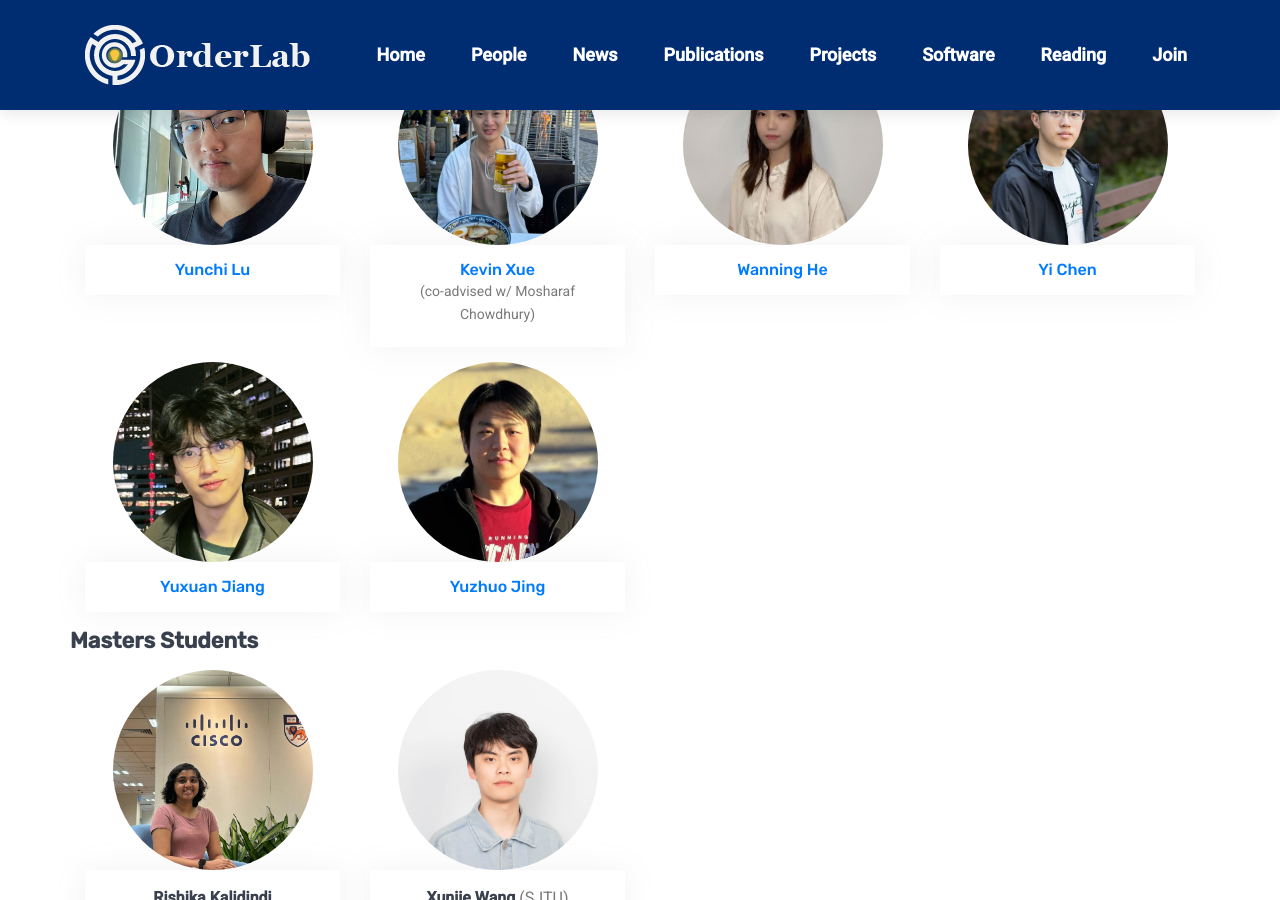
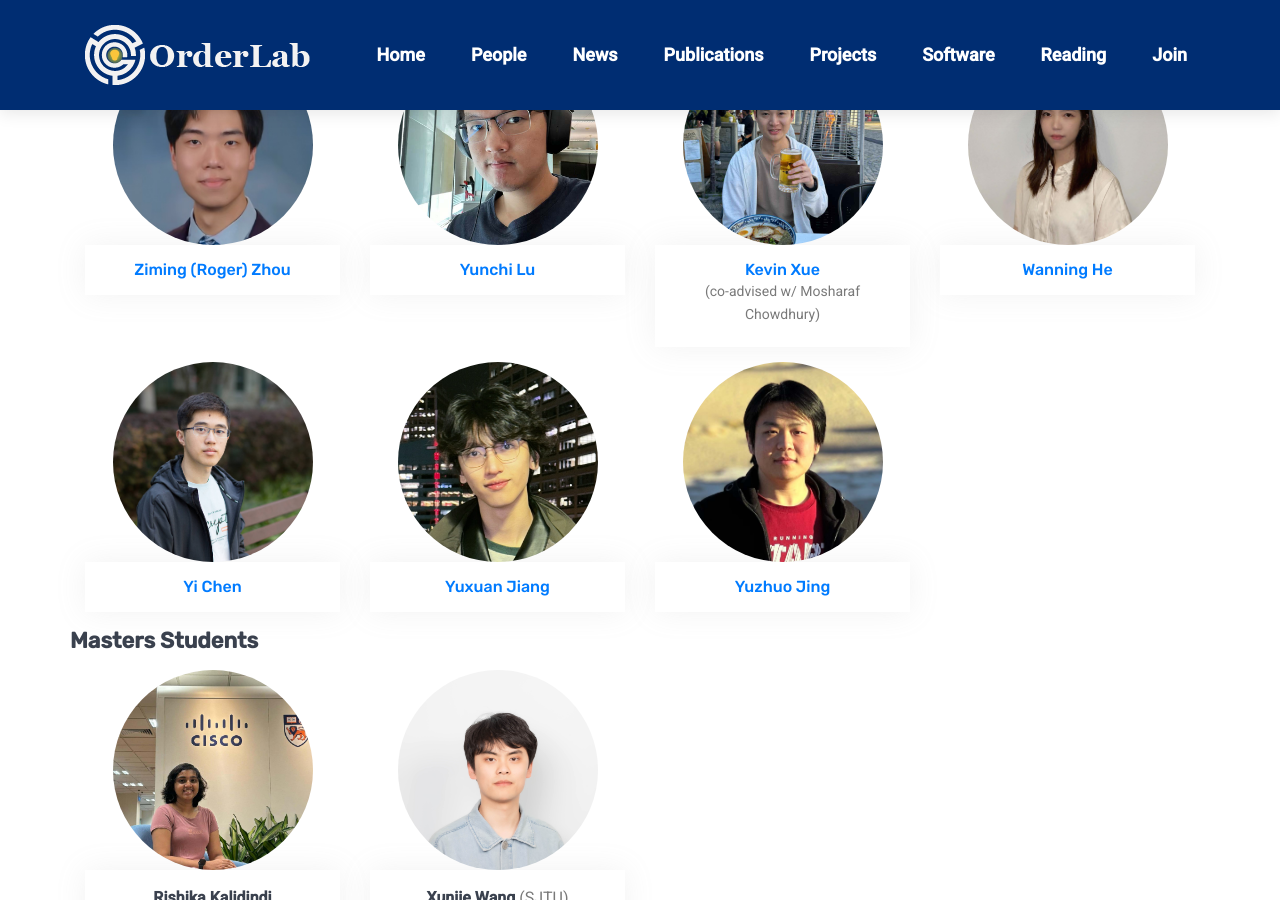
Before and after one commit to OrderLab/orderlab.github.io, a Jekyll site: the page built from team.html, in a window 1280 px wide and 900 px high, scrolled down 912 px. Built offline with Jekyll 4.4.1, drawn with Linux system fonts in a browser that asks for light colours.

Commit message:
update team page

```diff
--- a/team.html
+++ b/team.html
@@ -26,6 +26,14 @@ title: OrderLab Team Members
       </div>
     </div>
     <div class="row justify-content-left d-flex align-items-left">
+      <div class="col-lg-3 col-md-6 col-sm-12 single-team-member">
+        <div class="thumb d-flex justify-content-sm-center">
+          <img class="img-team" src="assets/img/team/ziming.jpg" alt="" />
+        </div>
+        <div class="meta-text text-sm-center">
+          <h4><a href="https://ziming-zh.github.io">Ziming (Roger) Zhou</a></h4>
+        </div>
+      </div>
       <div class="col-lg-3 col-md-6 col-sm-12 single-team-member">
         <div class="thumb d-flex justify-content-sm-center">
           <img class="img-team" src="assets/img/team/yunchi.jpg" alt="" />
```
Also changed, not shown: assets/img/team/ziming.jpg.
